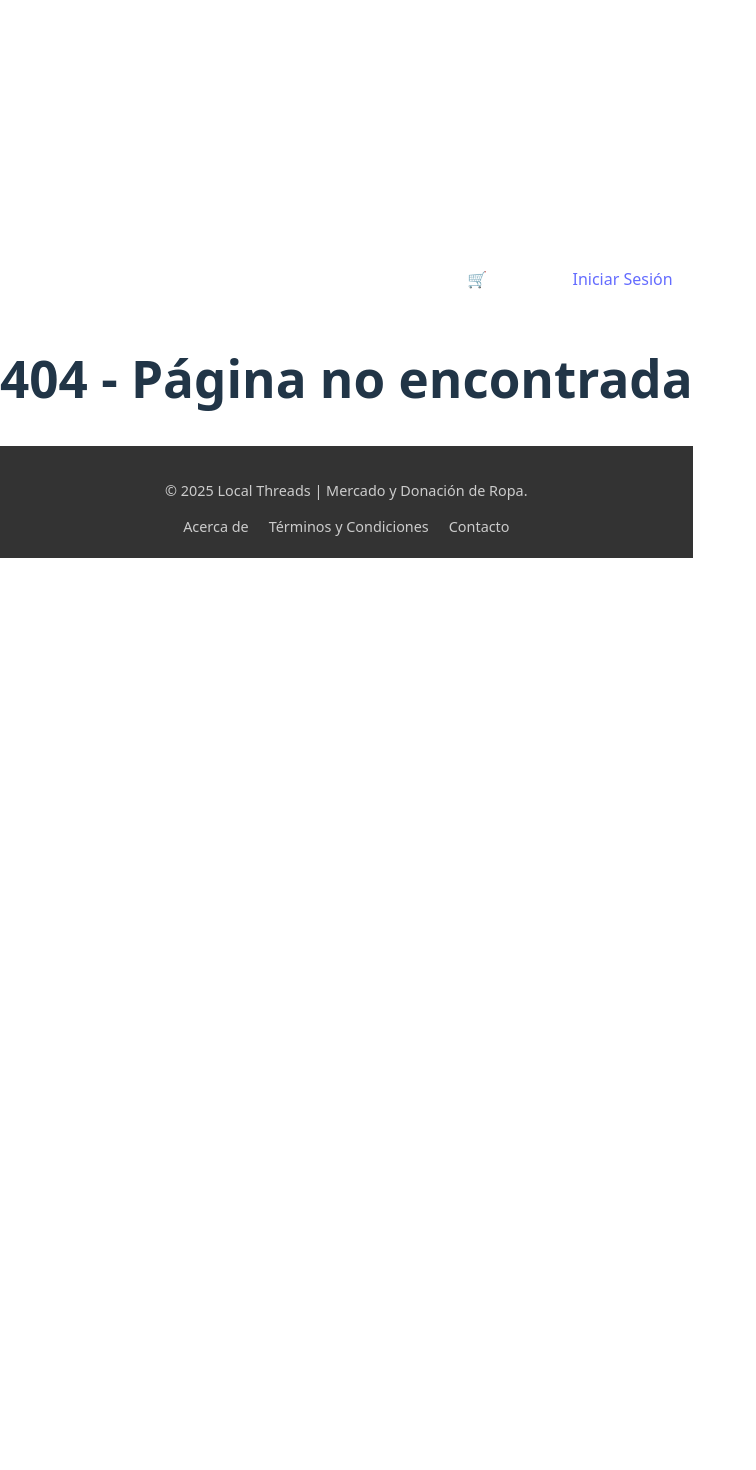
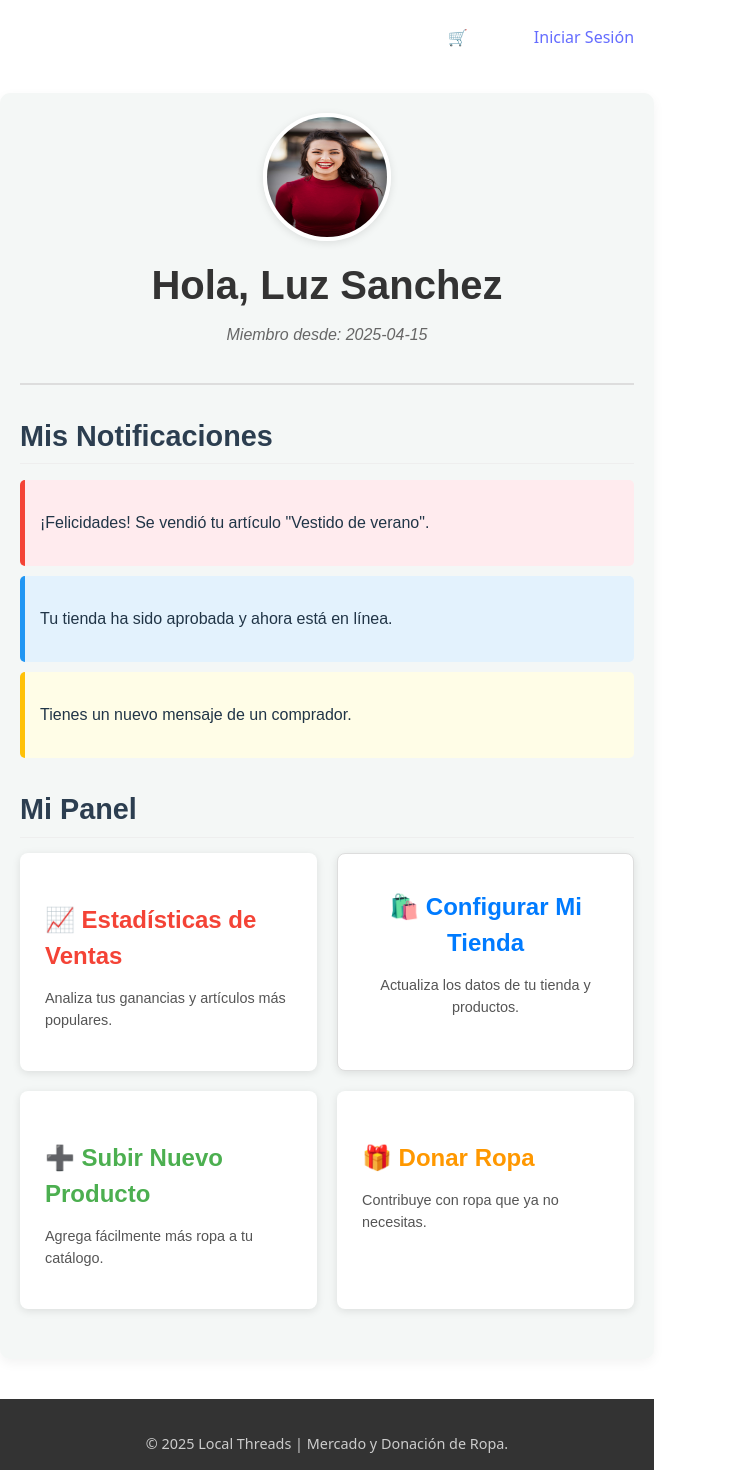
Before and after one commit to margases42-boo/tienda-de-donacion, a React (Vite) app: page /cuenta-del-usuario in a window 1280 px wide. Before the commit this address had no page. Shown: the top 1470 px of the page, without its empty margins (0-756 px from the left). Before the commit the page ends 800 px from the top, so only its background shows below. Built offline with nearby package versions, Linux system fonts and the light colour scheme.

Commit message:
Actualizacion de App.jsx y pagina de perfil, ademas de nueva imagen de perfil

```diff
--- a/src/App.jsx
+++ b/src/App.jsx
@@ -13,6 +13,7 @@ import NewProductPage from './pages/marketplace/NewProductPage';
 import StorePage from './pages/marketplace/StorePage';
 import DonationHistoryPage from "./pages/DonationHistoryPage";
 import SalesStats from './pages/user/SalesStats';
+import UserProfile from './pages/user/UserProfile';
 // Importa componentes comunes de la interfaz (Header, Footer, etc.)
 import Header from './components/common/Header';
 import Footer from './components/common/Footer';
@@ -33,6 +34,7 @@ function App() {
           <Route path="/new-product" element={<NewProductPage />} />
           <Route path="/store/:storeId" element={<StorePage />} />
          <Route path="/historial-donaciones" element={<DonationHistoryPage />} />
+          <Route path='/cuenta-del-usuario' element={<UserProfile/>}/>
 
           {/* Rutas de usuario autenticado (requiere protección) */}
           <Route path="/mi-tienda" element={<StoreSetup />} />
--- a/src/pages/user/UserProfile.jsx
+++ b/src/pages/user/UserProfile.jsx
@@ -1,5 +1,6 @@
 
 import React, { useState, useEffect } from 'react';
+import { Link } from 'react-router-dom';
 import '../../styles/UserProfile.css';
 
 const UserProfile = () => {
@@ -10,10 +11,10 @@ const UserProfile = () => {
         // En una app real, harías una llamada a la API para obtener los datos del usuario
         // y sus notificaciones.
         const fetchedUser = {
-            name: 'Ana Pérez',
-            email: 'ana.perez@example.com',
-            joinedDate: '2023-01-15',
-            storeName: 'La Tienda de Ana'
+            name: 'Luz Sanchez',
+            email: 'luz.Sanchez@example.com',
+            joinedDate: '2025-04-15',
+            storeName: 'Tienda de Luz'
         };
         const fetchedNotifications = [
             { id: 1, message: '¡Felicidades! Se vendió tu artículo "Vestido de verano".', type: 'sale' },
@@ -32,7 +33,7 @@ const UserProfile = () => {
         <div className="profile-container">
             <header className="profile-header">
                 <div className="profile-avatar">
-                    <img src="https://via.placeholder.com/150" alt="Avatar del usuario" />
+                  <img src="/images/perfil.jpg" alt="Foto de perfil" />
                 </div>
                 <h1>Hola, {user.name}</h1>
                 <p>Miembro desde: {user.joinedDate}</p>
@@ -56,22 +57,25 @@ const UserProfile = () => {
             <section className="profile-section dashboard-links">
                 <h2>Mi Panel</h2>
                 <div className="dashboard-grid">
-                    <a href="/user/sales" className="dashboard-card sales-card">
+                    <Link to="/mis-ventas" className="dashboard-card sales-card">
         <h3>📈 Estadísticas de Ventas</h3>
         <p>Analiza tus ganancias y artículos más populares.</p>
-                    </a>
-                    <a href="/user/store-setup" className="dashboard-card store-card">
+    </Link>
+
+    <Link to="/mi-tienda" className="dashboard-card store-card">
         <h3>🛍️ Configurar Mi Tienda</h3>
         <p>Actualiza los datos de tu tienda y productos.</p>
-                    </a>
-                    <a href="/new-product" className="dashboard-card new-product-card">
+    </Link>
+
+    <Link to="/new-product" className="dashboard-card new-product-card">
         <h3>➕ Subir Nuevo Producto</h3>
         <p>Agrega fácilmente más ropa a tu catálogo.</p>
-                    </a>
-                    <a href="/donate" className="dashboard-card donate-card">
+    </Link>
+
+    <Link to="/donate" className="dashboard-card donate-card">
         <h3>🎁 Donar Ropa</h3>
         <p>Contribuye con ropa que ya no necesitas.</p>
-                    </a>
+    </Link>
                 </div>
             </section>
         </div>
```
Also changed, not shown: public/images/perfil.jpg (added). Lines whose indentation alone changed are shown as unchanged.
